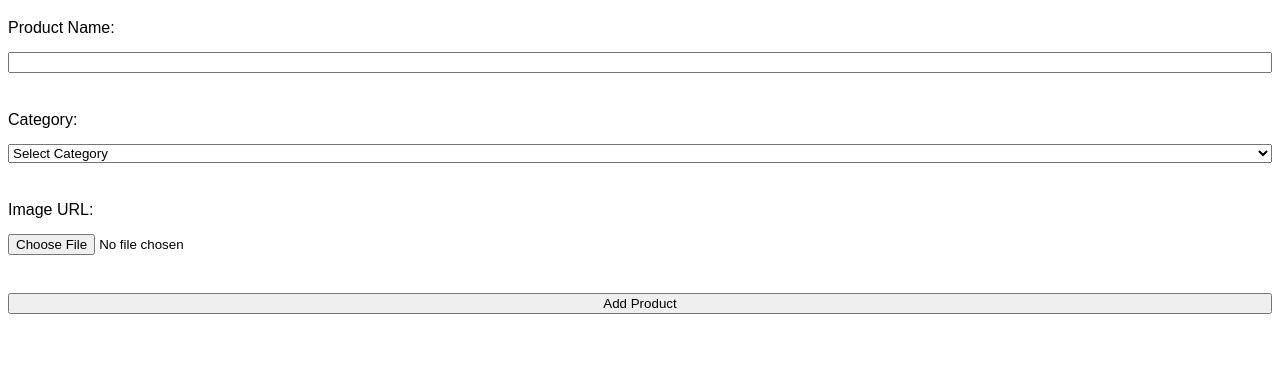
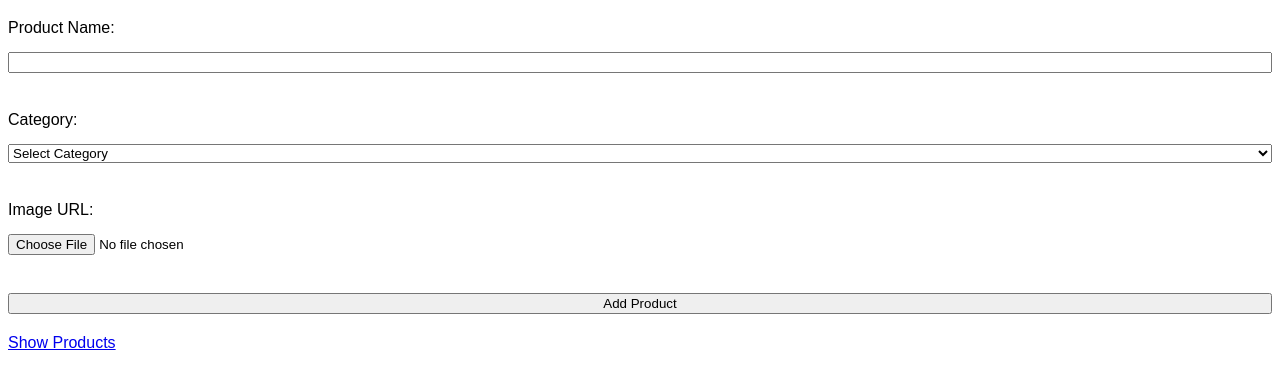
Before and after one commit to Efty131/Firebase-database-with-image, a plain HTML site: page index.html in a window 1280 px wide. Shown: the part 61-450 px from the top of the page. Drawn offline with Linux system fonts and the light colour scheme.

Commit message:
html updated

```diff
--- a/index.html
+++ b/index.html
@@ -30,6 +30,7 @@
 
     <button type="submit">Add Product</button>
   </form>
+  <a href="products.html">Show Products</a>
   <script src="index.js" type="module"></script>
 </body>
 </html>
```
